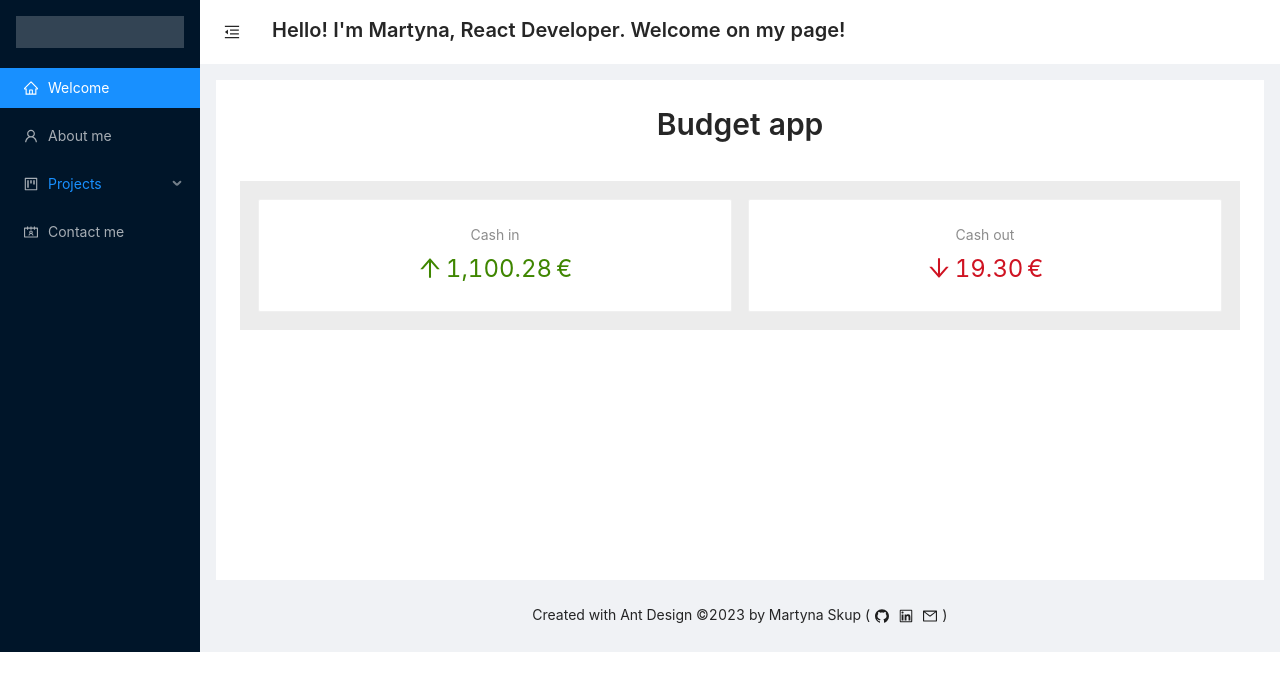
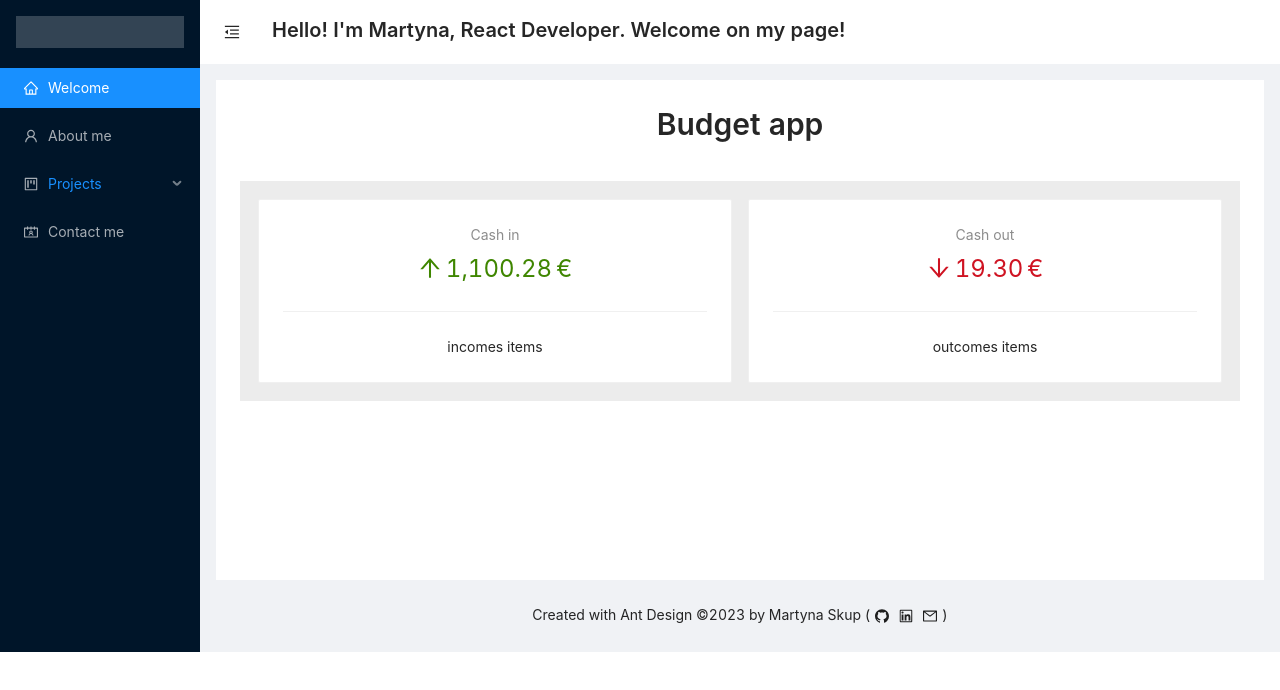
Before and after one commit to martynaskup/martynaskup.github.io, a React (Create React App) app: page /projects/budget in a window 1280 px wide. Shown: the top 690 px of the page. Built offline with nearby package versions, Linux system fonts and the light colour scheme.

Commit message:
[Budget] Add incomes and outcomes items list placeholder

```diff
--- a/src/pages/ProjectsPage/Projects/Budget/Budget.tsx
+++ b/src/pages/ProjectsPage/Projects/Budget/Budget.tsx
@@ -1,6 +1,10 @@
 import { ArrowDownOutlined, ArrowUpOutlined } from '@ant-design/icons';
-import { Card, Col, Row, Statistic, Typography } from 'antd';
+import { Card, Col, Divider, Row, Statistic, Typography } from 'antd';
 import { StyledStatisticDiv } from './Budget.styles';
+
+const incomes = <>incomes items</>;
+
+const outcomes = <>outcomes items</>;
 
 function Budget() {
   const appTitle = <Typography.Title level={2}>Budget app</Typography.Title>;
@@ -18,6 +22,8 @@ function Budget() {
               prefix={<ArrowUpOutlined />}
               suffix="€"
             />
+            <Divider />
+            {incomes}
           </Card>
         </Col>
         <Col span={12}>
@@ -30,6 +36,8 @@ function Budget() {
               prefix={<ArrowDownOutlined />}
               suffix="€"
             />
+            <Divider />
+            {outcomes}
           </Card>
         </Col>
       </Row>
```
